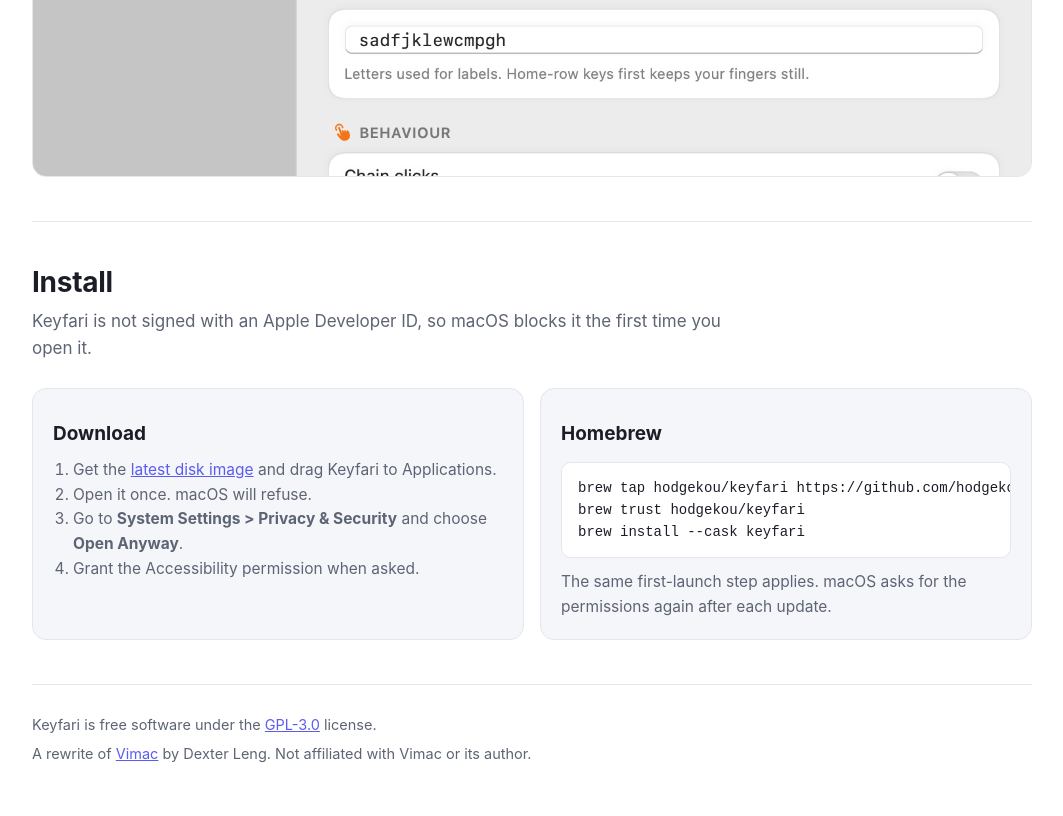
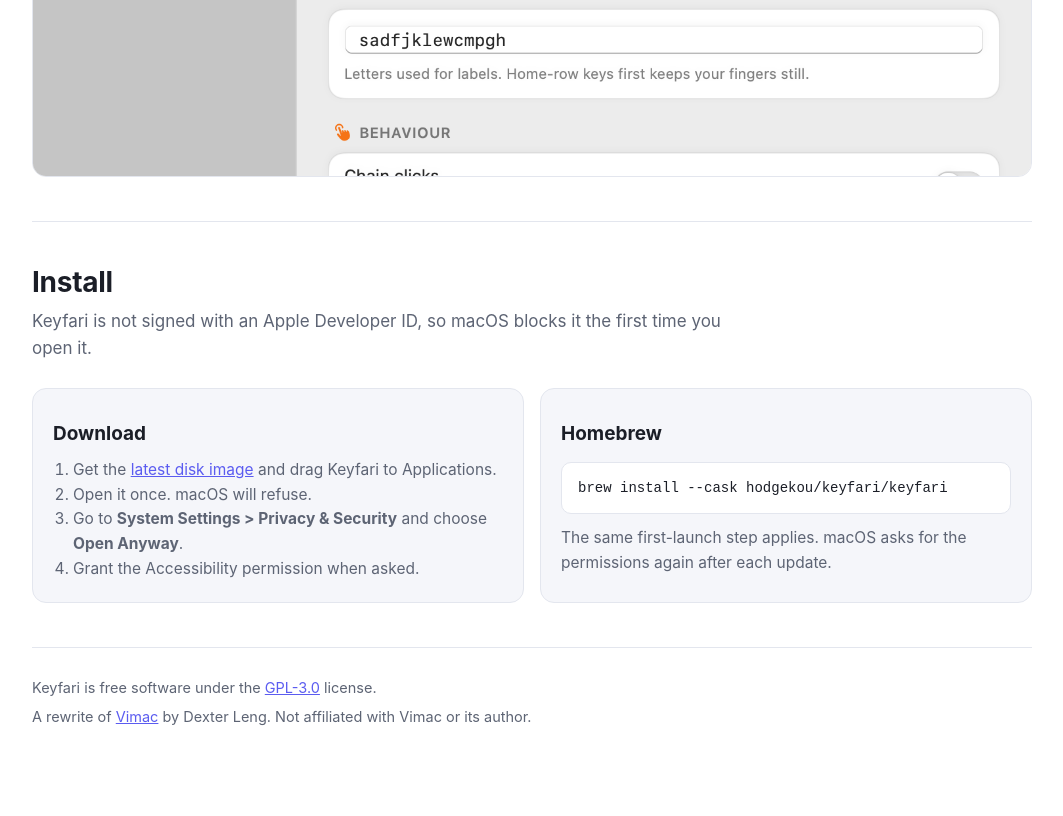
Before and after one commit to hodgekou/keyfari, a plain HTML site: page site/index.html in a window 1280 px wide. Shown: the part 2849-3665 px from the top of the page, without its empty margins (108-1171 px from the left). After the commit the page ends 3627 px from the top, so only its background shows below. Drawn offline with Linux system fonts and the light colour scheme; files whose address does not match are found by name.

Commit message:
Use the dedicated Homebrew tap in installation instructions

```diff
--- a/site/index.html
+++ b/site/index.html
@@ -218,9 +218,7 @@
         </div>
         <div class="card">
           <h3>Homebrew</h3>
-          <pre><code>brew tap hodgekou/keyfari https://github.com/hodgekou/keyfari
-brew trust hodgekou/keyfari
-brew install --cask keyfari</code></pre>
+          <pre><code>brew install --cask hodgekou/keyfari/keyfari</code></pre>
           <p style="margin-top:12px" data-i18n="brewNote">The same first-launch step applies. macOS asks for the permissions again after each update.</p>
         </div>
       </div>
```
Also changed, not shown: 3 other files.
